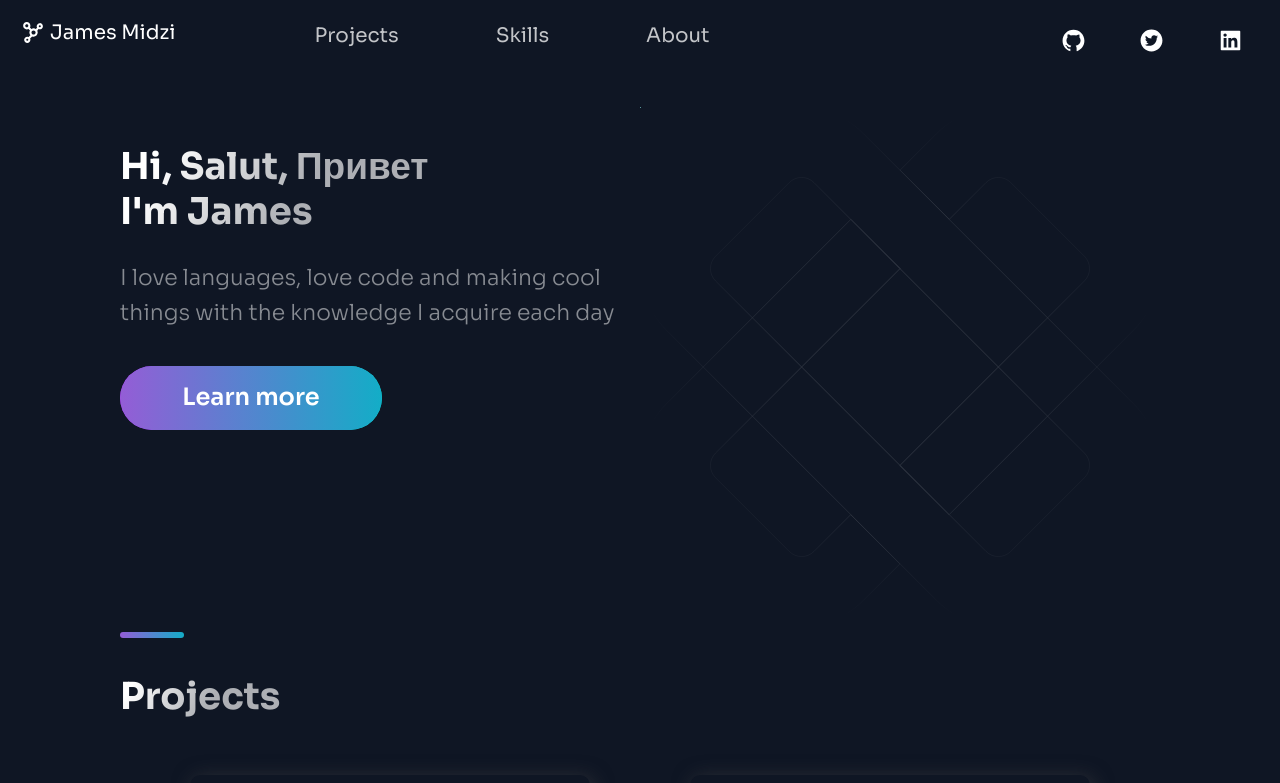
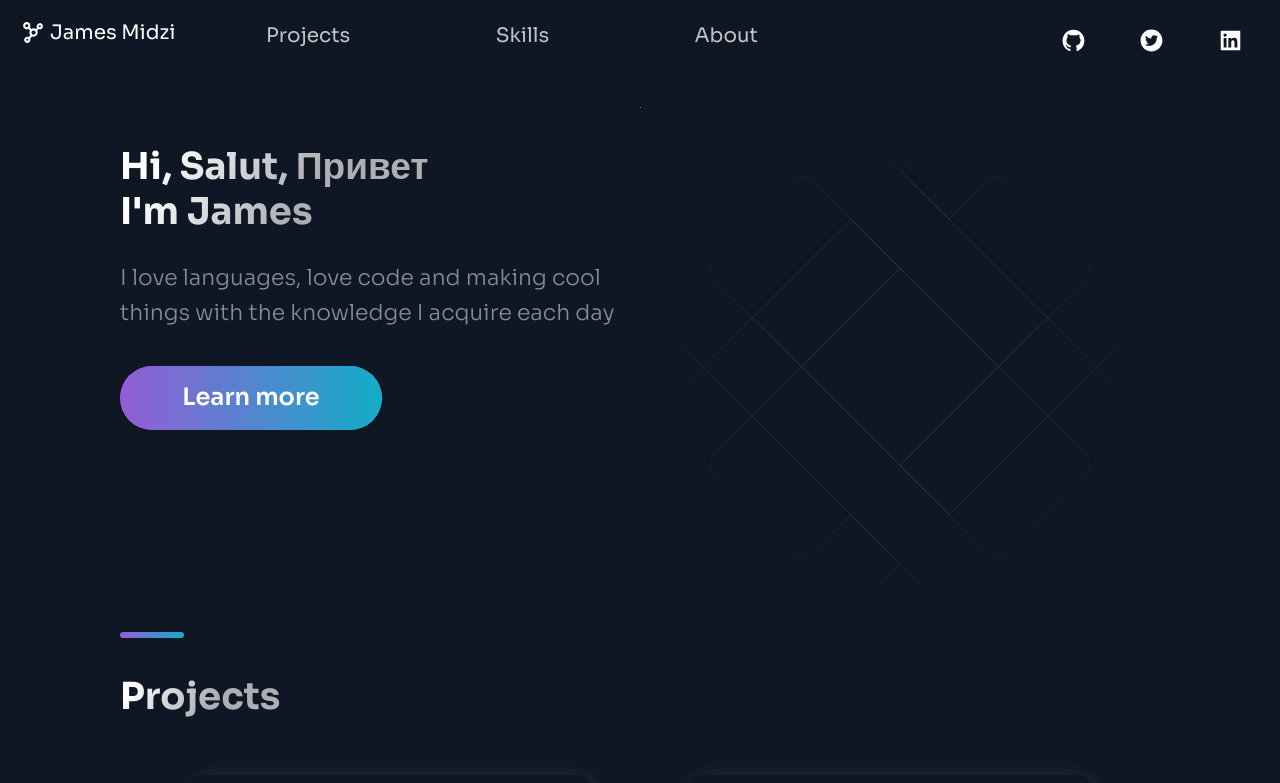
Before and after one commit to Psypher1/portfolio-next, a Next.js app: page / in a window 1280 px wide. Shown: the top 783 px of the page. Built offline with nearby package versions, Linux system fonts and the light colour scheme.

Commit message:
modified header

```diff
--- a/src/components/Header/Header.js
+++ b/src/components/Header/Header.js
@@ -20,8 +20,8 @@ import {
 
 const Header = () => (
   <Container>
-    <Div1 style={{ marginLeft: "10px" }}>
-      <Link href="/">
+    <Div1 style={{ paddingLeft: "10px" }}>
+      <Link href="#">
         <a
           style={{
             display: "flex",
--- a/src/components/Header/HeaderStyles.js
+++ b/src/components/Header/HeaderStyles.js
@@ -41,7 +41,8 @@ export const Div1 = styled.div`
 export const Div2 = styled.div`
   grid-area: 1 / 2 / 2 / 4;
   display: flex;
-  justify-content: space-around;
+  justify-content: space-between;
+
   @media ${(props) => props.theme.breakpoints.sm} {
     grid-area: 2 / 2 / 3 / 5;
   }
```
